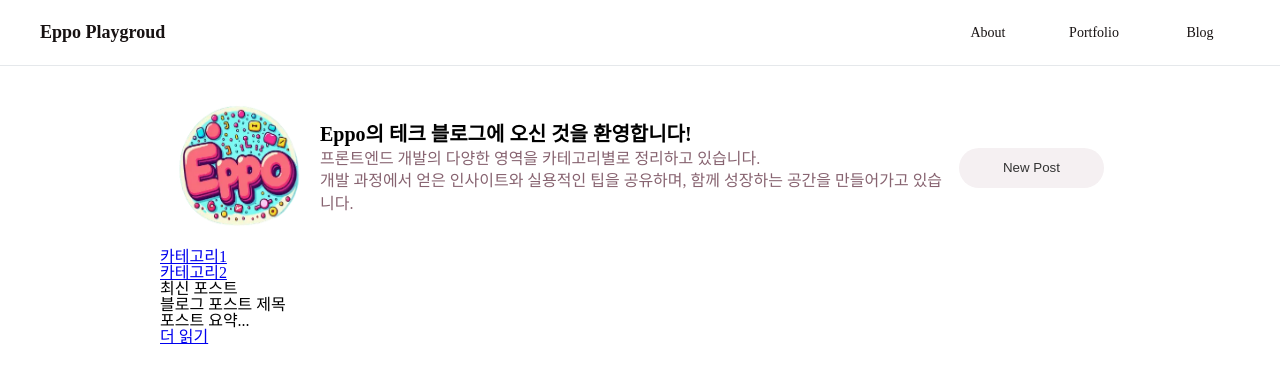
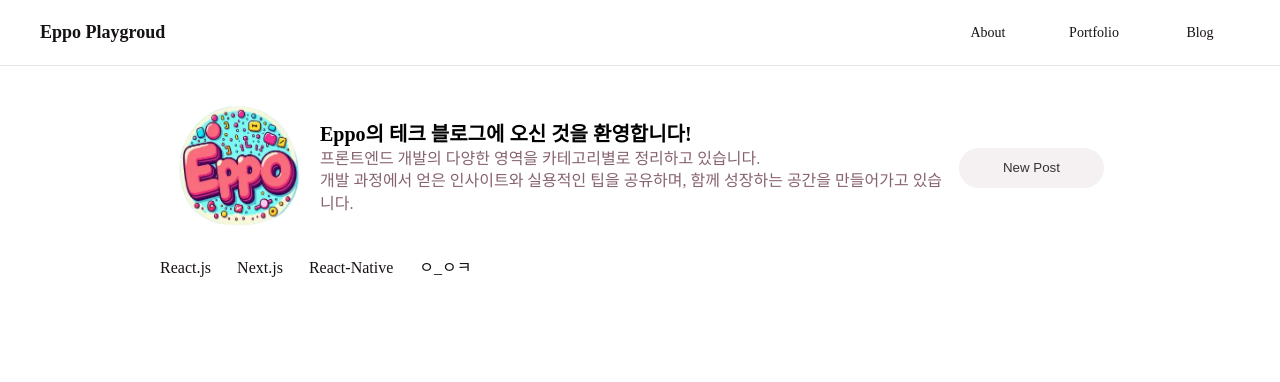
Before and after one commit to E-ppo/playground, a Next.js app: page /blog in a window 1280 px wide. Shown: the top 382 px of the page. Built offline with nearby package versions, Linux system fonts and the light colour scheme.

Commit message:
update :  NaviList 공통으로 사용될 수 있도록 헤더로직 분리 / 타입에 따라 CSS 추가

```diff
--- a/src/app/blog/page.tsx
+++ b/src/app/blog/page.tsx
@@ -1,8 +1,16 @@
 import React from 'react'
 import styles from './blog-Page.module.scss'
 import { BlogOverView } from '@/containers/blog'
+import { NavList } from '@/components'
+import { blogNavListItem } from '@/constants/blog'
 
-const page = () => {
+interface Props {
+  children: React.ReactNode
+}
+
+export const experimental_ppr = true
+
+const BlogPage = ({ children }: Props) => {
   return (
     <main className={styles['blog-page']}>
       <article>
@@ -11,31 +19,11 @@ const page = () => {
         </header>
 
         <nav aria-label="카테고리 내비게이션">
-          <ul>
-            <li>
-              <a href="#category1">카테고리1</a>
-            </li>
-            <li>
-              <a href="#category2">카테고리2</a>
-            </li>
-          </ul>
+          <NavList list={blogNavListItem} variant="tab-bar" />
         </nav>
-
-        <section aria-label="블로그 포스트 목록">
-          <h2>최신 포스트</h2>
-          <ul>
-            <li>
-              <article>
-                <h3>블로그 포스트 제목</h3>
-                <p>포스트 요약...</p>
-                <a href="/post/1">더 읽기</a>
-              </article>
-            </li>
-          </ul>
-        </section>
       </article>
     </main>
   )
 }
 
-export default page
+export default BlogPage
--- a/src/components/header/index.tsx
+++ b/src/components/header/index.tsx
@@ -8,7 +8,7 @@ const Header = () => {
   return (
     <header className={styles.header}>
       <Logo />
-      <NavList list={navListItem} />
+      <NavList list={navListItem} variant="dynamic-circle" />
     </header>
   )
 }
--- a/src/components/navList/index.tsx
+++ b/src/components/navList/index.tsx
@@ -4,11 +4,12 @@ import styles from './nav-list.module.scss'
 
 interface Props {
   list: readonly { title: string; router: string }[]
+  variant?: 'dynamic-circle' | 'tab-bar'
 }
 
-const NavList = ({ list }: Props) => {
+const NavList = ({ list, variant = 'dynamic-circle' }: Props) => {
   return (
-    <nav className={styles.nav}>
+    <nav className={styles[variant]}>
       {list.map((item, index) => (
         <Link
           href={item.router}
--- a/src/components/navList/nav-list.module.scss
+++ b/src/components/navList/nav-list.module.scss
@@ -37,7 +37,7 @@ $circle-final-size: 375px;
   }
 }
 
-.nav {
+.dynamic-circle {
   display: flex;
   gap: $nav-gap;
   padding: 9px 0;
@@ -92,3 +92,37 @@ $circle-final-size: 375px;
 
 @include criss-cross-animation('left');
 @include criss-cross-animation('right');
+
+.tab-bar {
+  display: flex;
+  gap: $nav-gap;
+  // width: 200px;
+  a {
+    padding: 10px 0;
+    border-top: 1px solid rgba(255, 255, 255, 0.3);
+    position: relative;
+    text-decoration: none;
+    color: var(--color-black);
+
+    &:before {
+      position: absolute;
+      white-space: nowrap;
+      top: 0;
+      left: 0;
+      overflow: hidden;
+      padding: 10px 0;
+      max-width: 0;
+      border-bottom: 2px solid #c8a755;
+      color: #c8a755;
+      content: attr(data-hover);
+      transition: max-width 0.5s;
+    }
+
+    &:hover,
+    &:focus {
+      &:before {
+        max-width: 100%;
+      }
+    }
+  }
+}
--- a/src/constants/blog.ts
+++ b/src/constants/blog.ts
@@ -8,4 +8,11 @@ export const blogOverViewInfo = {
     text: 'New Post',
     onClick: () => console.log(111),
   },
-}
+} as const
+
+export const blogNavListItem = [
+  { title: 'React.js', router: '/about' },
+  { title: 'Next.js', router: '/about' },
+  { title: 'React-Native', router: '/portfolio' },
+  { title: 'ㅇ_ㅇㅋ', router: '/blog' },
+] as const
```
Also changed, not shown: src/app/blog/category/page.tsx (added, +16 -0 lines).
